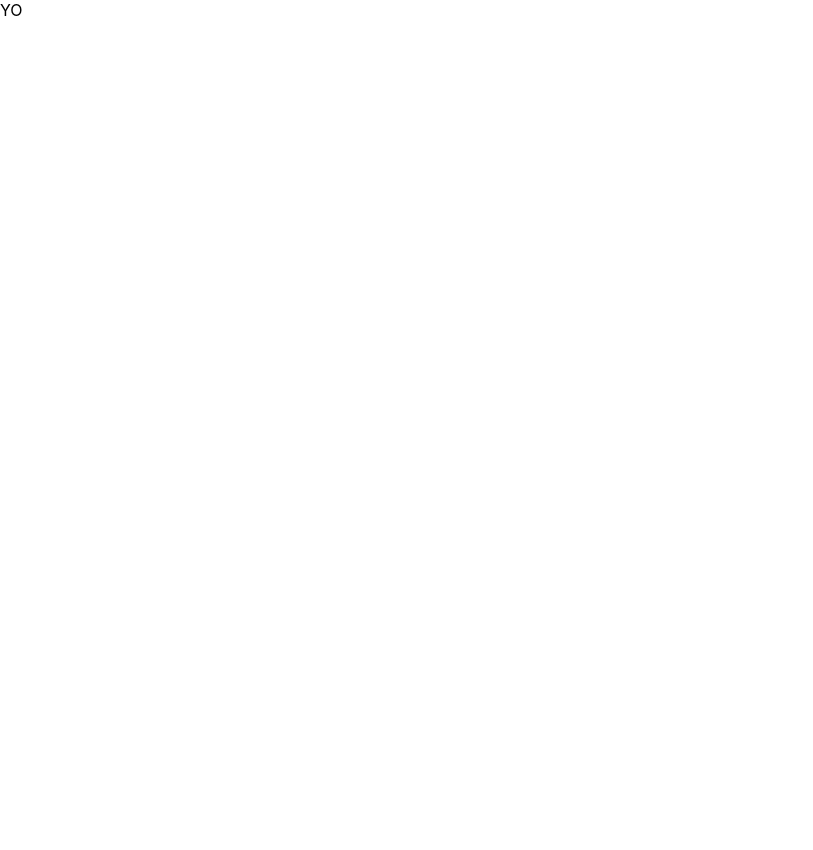
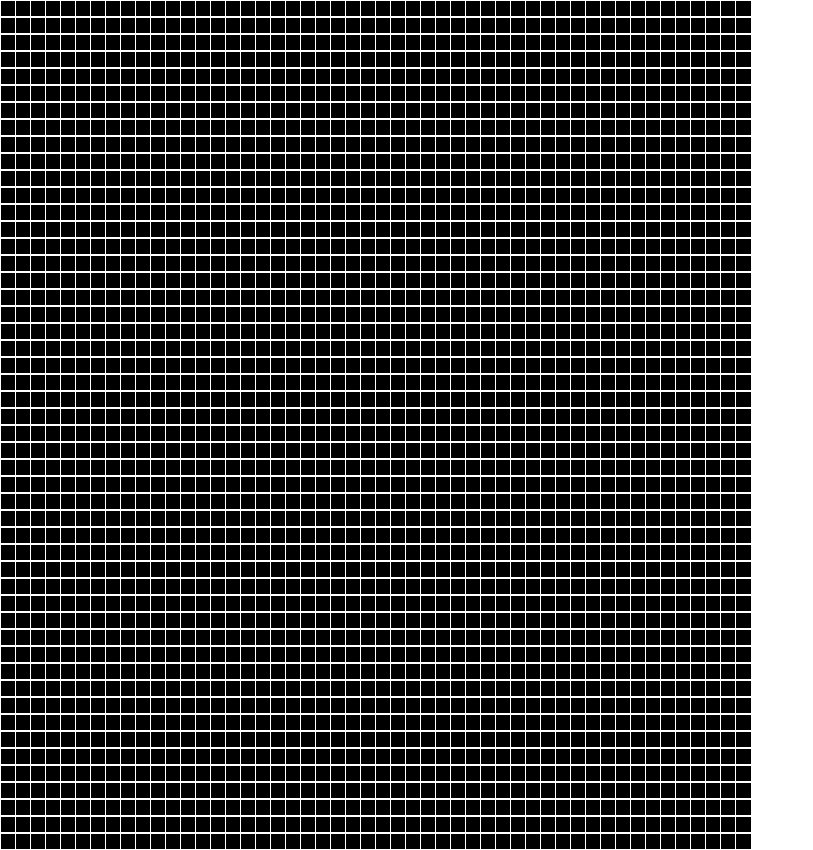
Before and after one commit to noumxn/GameOfLife, a React (Create React App) app in the folder game-of-life/: page / in a window 1280 px wide. Shown: the whole page, without its empty margins (0-813 px from the left). Before the commit the page ends 800 px from the top, so only its background shows below. Built offline with nearby package versions, Linux system fonts and the light colour scheme.

Commit message:
app.tsx creates a complete 50x50 grip

```diff
--- a/game-of-life/src/App.tsx
+++ b/game-of-life/src/App.tsx
@@ -1,7 +1,39 @@
-import React from "react";
+import React, { useState } from "react";
+
+const numRows = 50;
+const numCols = 50;
 
 const App: React.FC = () => {
-  return <div>YO</div>;
+  const [grid, setGrid] = useState(() => {
+    const rows = [];
+    for (let i = 0; i < numRows; i++) {
+      rows.push(Array.from(Array(numCols), () => 0))
+    }
+
+    return rows;
+  });
+
+  return (
+    <div
+      style={{
+        display: "grid",
+        gridTemplateColumns: `repeat(${numCols}, 15px)`
+      }}>
+      {grid.map((rows, i) =>
+        rows.map((col, k) => (
+          <div
+            key={`${i}-${k}`}
+            style={{
+              width: 15,
+              height: 15,
+              backgroundColor: grid[i][k] ? "green" : "black",
+              border: "solid 0.5px white"
+            }}
+          />
+        ))
+      )}
+    </div>
+    );
 };
 
 export default App;
```
